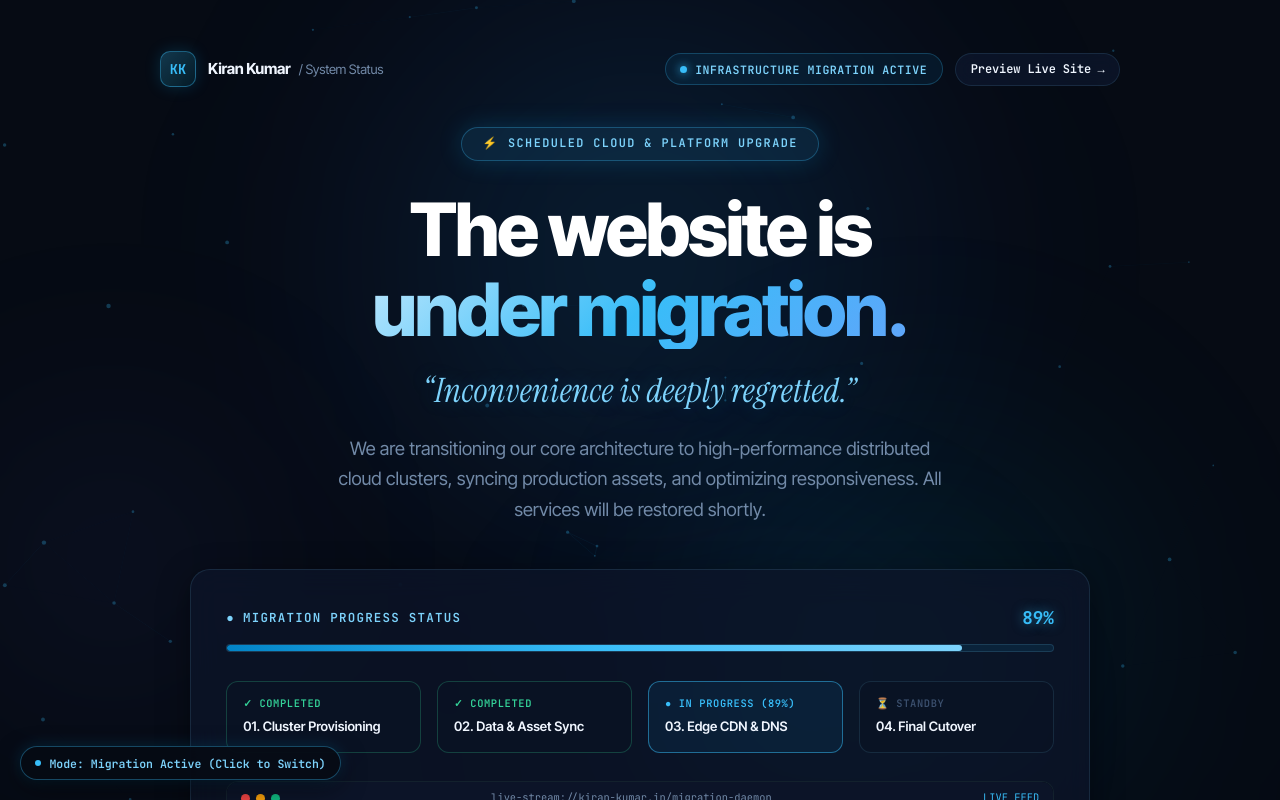
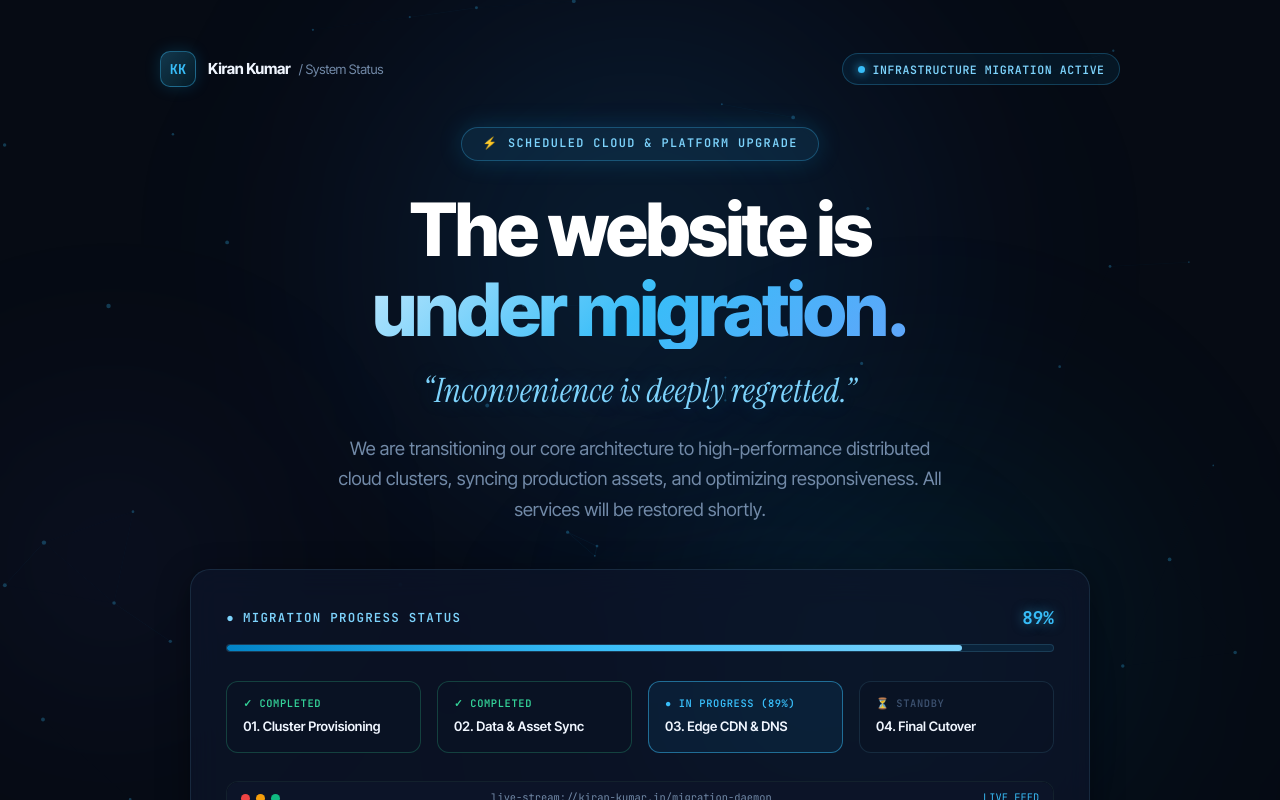
Before and after one commit to kirannxt/kiran-kumar.in, a Next.js app in the folder portfolio/: page / in a window 1280 px wide. Shown: the top 800 px of the page. Built offline with nearby package versions, Linux system fonts and the light colour scheme.

Commit message:
chore: remove all on-screen toggle controls, keeping migration mode config-driven

```diff
--- a/portfolio/src/app/migration/page.tsx
+++ b/portfolio/src/app/migration/page.tsx
@@ -1,17 +1,5 @@
-"use client";
-
 import MigrationPage from "@/components/MigrationPage";
-import { useRouter } from "next/navigation";
 
 export default function DedicatedMigrationPage() {
-  const router = useRouter();
-
-  const handleToggle = () => {
-    if (typeof window !== "undefined") {
-      localStorage.setItem("site_preview_mode", "portfolio");
-    }
-    router.push("/?migration=0");
-  };
-
-  return <MigrationPage onToggleMode={handleToggle} isMigration={true} />;
+  return <MigrationPage />;
 }
--- a/portfolio/src/app/page.tsx
+++ b/portfolio/src/app/page.tsx
@@ -1,61 +1,11 @@
-"use client";
-
-import { useState, useEffect } from "react";
 import App from "@/components/App";
 import MigrationPage from "@/components/MigrationPage";
 import { SITE_CONFIG } from "@/lib/config";
 
 export default function Page() {
-  const [isMigration, setIsMigration] = useState(SITE_CONFIG.underMigration);
-  const [mounted, setMounted] = useState(false);
-
-  useEffect(() => {
-    setMounted(true);
-
-    if (typeof window !== "undefined") {
-      const params = new URLSearchParams(window.location.search);
-      // 1. Query param override: ?migration=1 / ?migration=0 or ?migration=true / false
-      if (params.has("migration")) {
-        const val = params.get("migration");
-        setIsMigration(val === "true" || val === "1");
-        return;
-      }
-
-      // 2. Query param alias: ?preview=portfolio or ?preview=migration
-      if (params.has("preview")) {
-        const val = params.get("preview");
-        setIsMigration(val === "migration");
-        return;
-      }
-
-      // 3. LocalStorage persistence for testing/previewing
-      const saved = localStorage.getItem("site_preview_mode");
-      if (saved) {
-        setIsMigration(saved === "migration");
-      }
-    }
-  }, []);
-
-  const handleToggle = () => {
-    const next = !isMigration;
-    setIsMigration(next);
-    if (typeof window !== "undefined") {
-      localStorage.setItem("site_preview_mode", next ? "migration" : "portfolio");
-    }
-  };
-
-  // SSR / initial static export reflects SITE_CONFIG.underMigration
-  if (!mounted) {
-    return SITE_CONFIG.underMigration ? (
-      <MigrationPage onToggleMode={handleToggle} isMigration={true} />
-    ) : (
-      <App onToggleMigration={handleToggle} isMigration={false} />
-    );
+  if (SITE_CONFIG.underMigration) {
+    return <MigrationPage />;
   }
 
-  return isMigration ? (
-    <MigrationPage onToggleMode={handleToggle} isMigration={true} />
-  ) : (
-    <App onToggleMigration={handleToggle} isMigration={false} />
-  );
+  return <App />;
 }
--- a/portfolio/src/components/App.tsx
+++ b/portfolio/src/components/App.tsx
@@ -1,5 +1,4 @@
 "use client";
-import { useEffect } from "react";
 import { LenisProvider } from "@/lib/scroll";
 import { useRevealObserver } from "@/lib/hooks";
 import Navigation from "./Navigation";
@@ -10,12 +9,7 @@ import Work from "./sections/Work";
 import Experience from "./sections/Experience";
 import Contact from "./sections/Contact";
 
-interface AppProps {
-  onToggleMigration?: () => void;
-  isMigration?: boolean;
-}
-
-export default function App({ onToggleMigration }: AppProps) {
+export default function App() {
   useRevealObserver();
 
   return (
@@ -30,60 +24,6 @@ export default function App({ onToggleMigration }: AppProps) {
         <Experience />
         <Contact />
       </main>
-
-      {/* Floating Mode Switcher Button (Bottom Left) */}
-      {onToggleMigration && (
-        <aside
-          aria-label="Site view toggle"
-          style={{
-            position: "fixed",
-            bottom: 20,
-            left: 20,
-            zIndex: 900,
-          }}
-        >
-          <button
-            type="button"
-            onClick={onToggleMigration}
-            title="Toggle between Full Portfolio and Migration Page"
-            style={{
-              display: "inline-flex",
-              alignItems: "center",
-              gap: "0.5rem",
-              padding: "0.45rem 0.9rem",
-              borderRadius: 999,
-              background: "rgba(6, 11, 20, 0.88)",
-              border: "1px solid rgba(56, 189, 248, 0.35)",
-              color: "var(--ink-2, #7dd3fc)",
-              fontFamily: "'JetBrains Mono', monospace",
-              fontSize: "0.72rem",
-              fontWeight: 600,
-              boxShadow: "0 8px 24px rgba(0, 0, 0, 0.5), 0 0 16px rgba(14, 165, 233, 0.2)",
-              backdropFilter: "blur(12px)",
-              cursor: "pointer",
-              transition: "all 0.2s ease",
-            }}
-            onMouseEnter={(e) => {
-              e.currentTarget.style.borderColor = "#38bdf8";
-              e.currentTarget.style.transform = "translateY(-2px)";
-            }}
-            onMouseLeave={(e) => {
-              e.currentTarget.style.borderColor = "rgba(56, 189, 248, 0.35)";
-              e.currentTarget.style.transform = "translateY(0)";
-            }}
-          >
-            <span
-              style={{
-                width: 6,
-                height: 6,
-                borderRadius: "50%",
-                background: "#34d399",
-              }}
-            />
-            <span>Mode: Live Site (Click to Switch)</span>
-          </button>
-        </aside>
-      )}
     </>
   );
 }
--- a/portfolio/src/components/MigrationPage.tsx
+++ b/portfolio/src/components/MigrationPage.tsx
@@ -4,12 +4,7 @@ import { useState, useEffect, useRef } from "react";
 import { PROFILE } from "@/lib/data";
 import { SITE_CONFIG } from "@/lib/config";
 
-interface MigrationPageProps {
-  onToggleMode?: () => void;
-  isMigration?: boolean;
-}
-
-export default function MigrationPage({ onToggleMode }: MigrationPageProps) {
+export default function MigrationPage() {
   const [toastMsg, setToastMsg] = useState<string | null>(null);
   const [copied, setCopied] = useState(false);
   const [emailInput, setEmailInput] = useState("");
@@ -321,29 +316,6 @@ export default function MigrationPage({ onToggleMode }: MigrationPageProps) {
             />
             <span>INFRASTRUCTURE MIGRATION ACTIVE</span>
           </div>
-
-          {/* Toggle Button to Switch to Live Portfolio */}
-          {onToggleMode && (
-            <button
-              onClick={onToggleMode}
-              className="btn-outline"
-              title="Click to preview the live portfolio"
-              style={{
-                display: "inline-flex",
-                alignItems: "center",
-                gap: "0.4rem",
-                padding: "0.4rem 0.9rem",
-                borderRadius: 999,
-                fontSize: "0.75rem",
-                fontFamily: "'JetBrains Mono', monospace",
-                fontWeight: 600,
-                cursor: "pointer",
-              }}
-            >
-              <span>Preview Live Site</span>
-              <span aria-hidden="true">→</span>
-            </button>
-          )}
         </div>
       </header>
 
@@ -864,60 +836,6 @@ export default function MigrationPage({ onToggleMode }: MigrationPageProps) {
           <span>{toastMsg}</span>
         </div>
       )}
-
-      {/* Floating Mode Switcher Button (Bottom Left) */}
-      {onToggleMode && (
-        <aside
-          aria-label="Site view toggle"
-          style={{
-            position: "fixed",
-            bottom: 20,
-            left: 20,
-            zIndex: 900,
-          }}
-        >
-          <button
-            type="button"
-            onClick={onToggleMode}
-            title="Toggle between Migration Page and Full Portfolio"
-            style={{
-              display: "inline-flex",
-              alignItems: "center",
-              gap: "0.5rem",
-              padding: "0.45rem 0.9rem",
-              borderRadius: 999,
-              background: "rgba(6, 11, 20, 0.88)",
-              border: "1px solid rgba(56, 189, 248, 0.35)",
-              color: "var(--ink-2, #7dd3fc)",
-              fontFamily: "'JetBrains Mono', monospace",
-              fontSize: "0.72rem",
-              fontWeight: 600,
-              boxShadow: "0 8px 24px rgba(0, 0, 0, 0.5), 0 0 16px rgba(14, 165, 233, 0.2)",
-              backdropFilter: "blur(12px)",
-              cursor: "pointer",
-              transition: "all 0.2s ease",
-            }}
-            onMouseEnter={(e) => {
-              e.currentTarget.style.borderColor = "#38bdf8";
-              e.currentTarget.style.transform = "translateY(-2px)";
-            }}
-            onMouseLeave={(e) => {
-              e.currentTarget.style.borderColor = "rgba(56, 189, 248, 0.35)";
-              e.currentTarget.style.transform = "translateY(0)";
-            }}
-          >
-            <span
-              style={{
-                width: 6,
-                height: 6,
-                borderRadius: "50%",
-                background: "#38bdf8",
-              }}
-            />
-            <span>Mode: Migration Active (Click to Switch)</span>
-          </button>
-        </aside>
-      )}
     </div>
   );
 }
```
Also changed, not shown: portfolio/src/lib/config.ts (+4 -8 lines).
